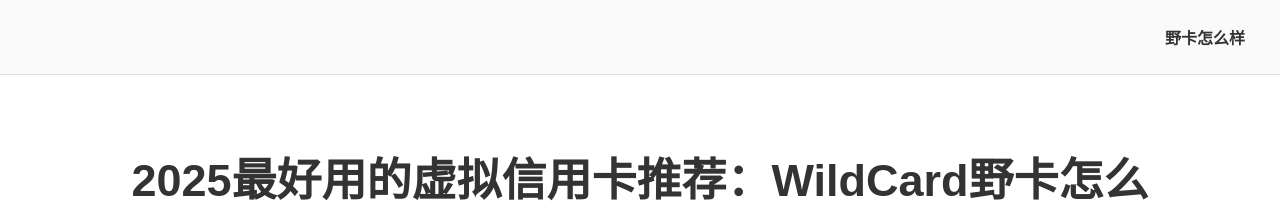
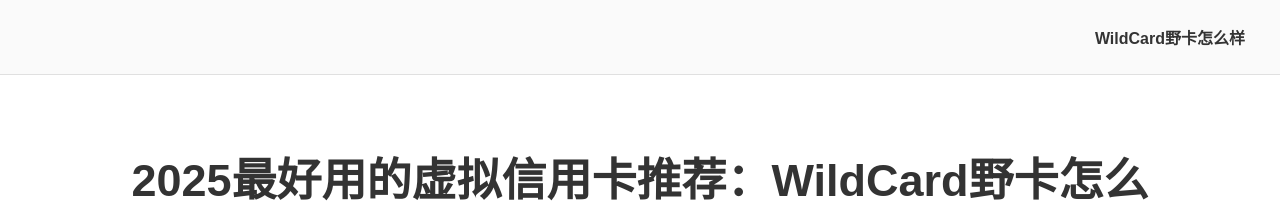
Before and after one commit to anyofai/anyofai.github.io, a Jekyll site: the page built from index.md, in a window 1280 px wide. Shown: the top 222 px of the page. Built offline with Jekyll 4.4.1, drawn with Linux system fonts in a browser that asks for light colours.

Commit message:
Update default.html

```diff
--- a/_layouts/default.html
+++ b/_layouts/default.html
@@ -13,7 +13,7 @@
     <header>
         <nav>
             <ul class="nav">
-                <li><a href="{{ '/' | relative_url }}">野卡怎么样</a></li>
+                <li><a href="{{ '/' | relative_url }}">WildCard野卡怎么样</a></li>
             </ul>
         </nav>
     </header>
```
